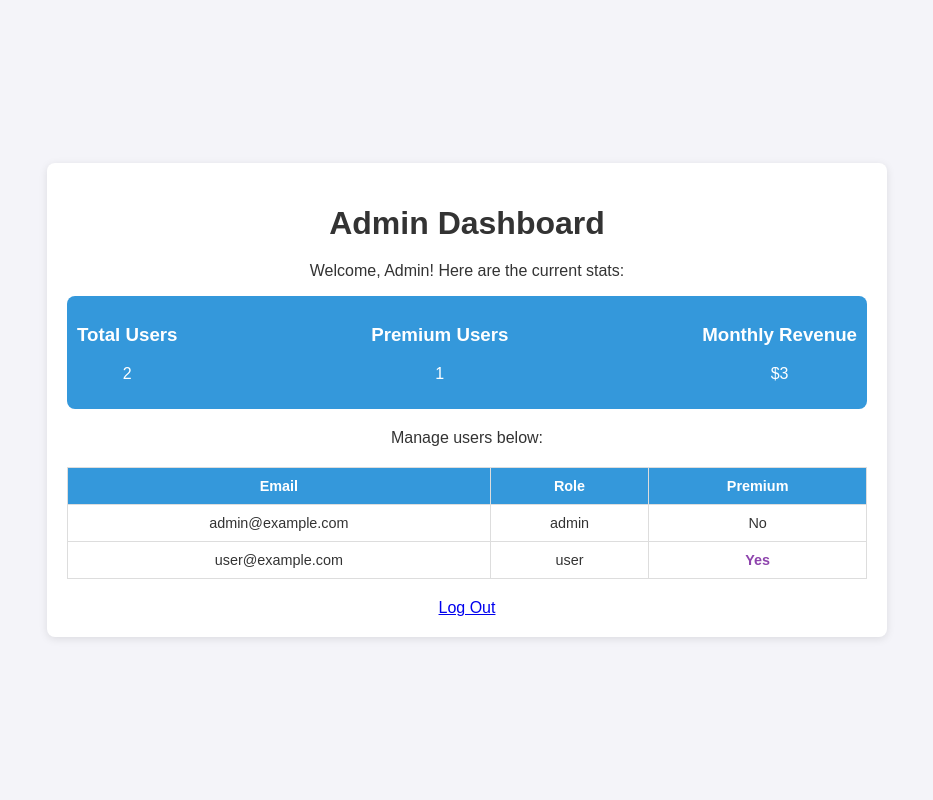
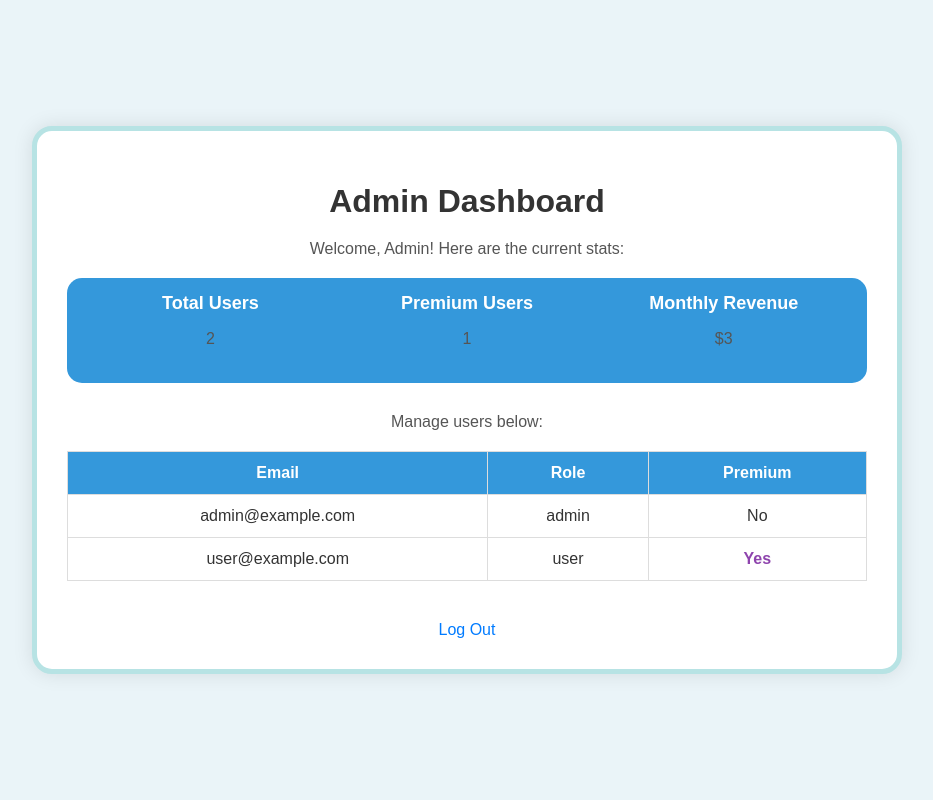
Before and after one commit to sguraja2023/flask-qr-code-final-V, a Flask app: page /admin in a window 1280 px wide. Shown: the whole page, without its empty margins (173-1106 px from the left). Run offline with Flask 3, Linux system fonts and the light colour scheme; the visitor is signed in with stand-in values (Sample User, id 1).

Commit message:
admin_dashboard astetic changes

```diff
--- a/templates/admin_dashboard.html
+++ b/templates/admin_dashboard.html
@@ -7,38 +7,61 @@
     <link rel="stylesheet" href="{{ url_for('static', filename='style.css') }}">
     <style>
         body {
-            font-family: Arial, sans-serif;
-            background-color: #f4f4f9;
+            font-family: 'Arial', sans-serif;
+            background-color: #EAF4F8; /* Matches the light blue in your logo */
+            margin: 0;
+            padding: 0;
         }
 
         .container {
             max-width: 800px;
-            margin: auto;
+            margin: 50px auto;
             background: white;
-            padding: 20px;
-            border-radius: 8px;
-            box-shadow: 0 2px 8px rgba(0, 0, 0, 0.1);
+            padding: 30px;
+            border-radius: 20px;
+            box-shadow: 0 0 20px rgba(0, 0, 0, 0.1);
+            border: 5px solid #B7E3E4; /* Adds a complementary border */
+        }
+
+        h1 {
+            text-align: center;
+            color: #333333;
+            margin-bottom: 20px;
+        }
+
+        p {
+            font-size: 16px;
+            color: #555555;
+            margin-bottom: 20px;
+            text-align: center;
         }
 
         .stats {
             display: flex;
             justify-content: space-between;
-            margin-bottom: 20px;
-            padding: 10px;
+            margin-bottom: 30px;
+            padding: 15px;
             background-color: #3498db;
             color: white;
-            border-radius: 8px;
+            border-radius: 15px;
         }
 
         .stats div {
             text-align: center;
+            flex: 1;
+            margin: 0 10px;
+        }
+
+        .stats div h3 {
+            margin: 0 0 10px;
+            font-size: 18px;
         }
 
         table {
             width: 100%;
             border-collapse: collapse;
             margin: 20px 0;
-            font-size: 0.9em;
+            font-size: 16px;
         }
 
         table, th, td {
@@ -46,7 +69,7 @@
         }
 
         th, td {
-            padding: 10px;
+            padding: 12px;
             text-align: center;
         }
 
@@ -58,6 +81,19 @@
         .premium {
             color: #8e44ad;
             font-weight: bold;
+        }
+
+        a {
+            display: inline-block;
+            margin-top: 20px;
+            text-align: center;
+            color: #007BFF;
+            text-decoration: none;
+            font-size: 16px;
+        }
+
+        a:hover {
+            text-decoration: underline;
         }
     </style>
 </head>
```
Also changed, not shown: static/uploads/qr_code.png.
